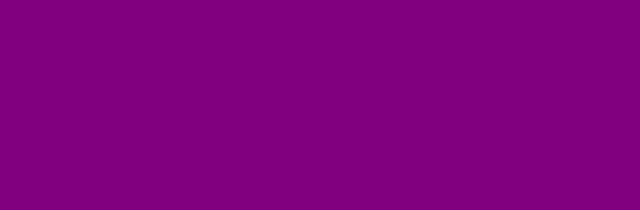
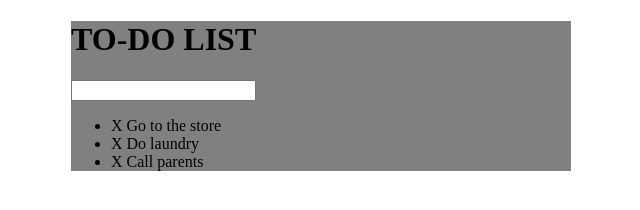
Before and after one commit to jamesonbass1987/todo-app, a plain HTML site: page index.html in a window 1280 px wide. Shown: the whole page, without its empty margins (319-959 px from the left). Drawn offline with Linux system fonts and the light colour scheme.

Commit message:
stub out basic html and temp styleing

```diff
--- a/assets/css/todos.css
+++ b/assets/css/todos.css
@@ -1,3 +1,7 @@
-body {
-  background: purple;
+/* MAIN STYLING */
+
+#container {
+  background: gray;
+  width: 500px;
+  margin: 0 auto;
 }
--- a/index.html
+++ b/index.html
@@ -7,7 +7,15 @@
     <script type="text/javascript" src='assets/js/lib/jquery-3.2.1.min.js'></script>
   </head>
   <body>
-
+    <div id="container">
+        <h1>TO-DO LIST</h1>
+        <input type="text">
+        <ul>
+          <li><span>X</span>  Go to the store</li>
+          <li><span>X</span> Do laundry</li>
+          <li><span>X</span> Call parents</li>
+        </ul>
+    </div>
   <script type="text/javascript" src="assets/js/todos.js"></script>
   </body>
 </html>
```
